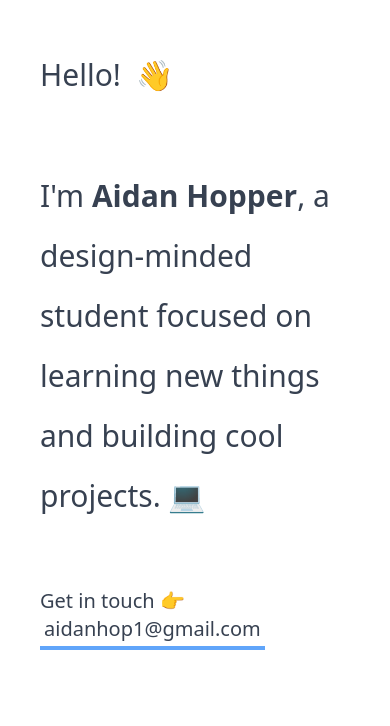
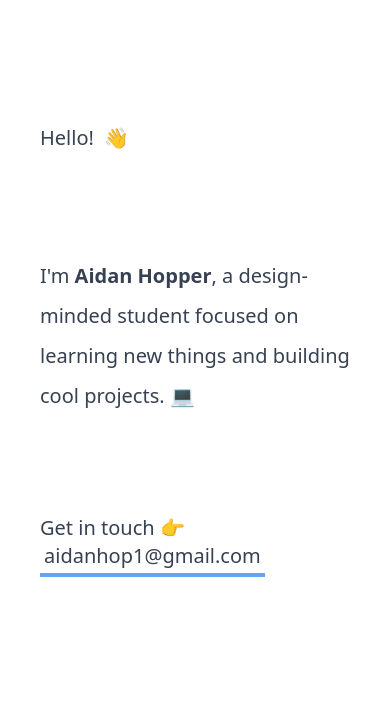
Before and after one commit to aidanhopper/aidahop.xyz, a Next.js app: page / in a window 390 px wide. Shown: the part 118-844 px from the top of the page. Built offline with nearby package versions, Linux system fonts and the light colour scheme.

Commit message:
made it look ok on mobile

```diff
--- a/src/app/page.tsx
+++ b/src/app/page.tsx
@@ -4,7 +4,7 @@ import ScrollToTopButton from './components/scrolltotopbutton'
 
 const Home = () => {
   return (
-    <div className="bg-white text-gray-700 text-3xl lg:text-4xl leading-loose font-sans overflow-hidden">
+    <div className="bg-white text-gray-700 text-xl md:text-4xl leading-loose font-sans overflow-hidden">
       <ScrollToTopButton icon="&#128070;"/>
       <div className="flex flex-col m-auto container">
         <div className="flex-auto flex flex-row p-10 lg:p-0">
```
